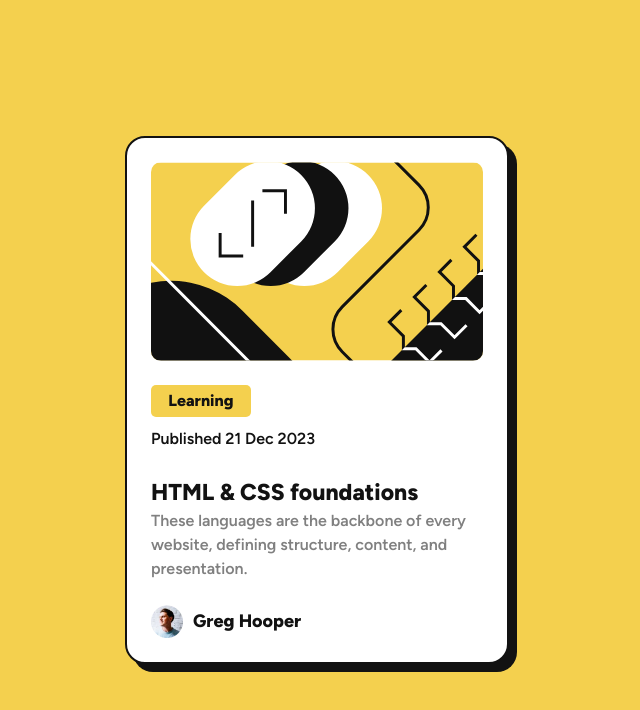
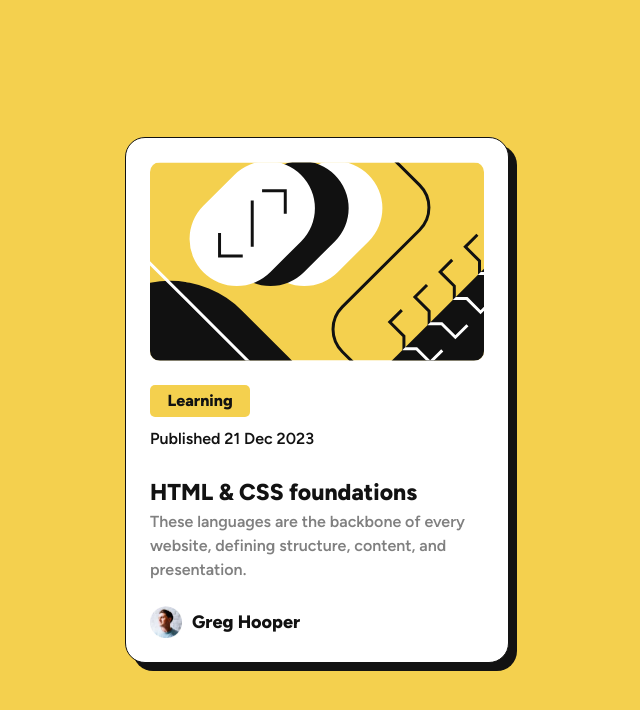
Before and after one commit to LenH4rd/blog-preview-card, a plain HTML site: page index.html in a window 1280 px wide. Shown: the whole page, without its empty margins (323-963 px from the left). Drawn offline with Linux system fonts and the light colour scheme.

Commit message:
Update style.css

```diff
--- a/style.css
+++ b/style.css
@@ -1,15 +1,15 @@
 @font-face {
-  font-family: 'Figtree';
+  font-family: "Figtree";
   font-weight: 600;
-  src: local('Figtree'), local('Figtree'),
+  src: local("Figtree"), local("Figtree"),
     url(assets/fonts/Figtree-VariableFont_wght.ttf),
     url(assets/fonts/Figtree-Italic-VariableFont_wght.ttf);
 }
 
 @font-face {
-  font-family: 'Figtree';
+  font-family: "Figtree";
   font-weight: 800;
-  src: local('Figtree Semibold'), local('Figtree-SemiBold'),
+  src: local("Figtree Semibold"), local("Figtree-SemiBold"),
     url(assets/fonts/Figtree-VariableFont_wght.ttf),
     url(assets/fonts/Figtree-Italic-VariableFont_wght.ttf);
 }
@@ -47,8 +47,8 @@ html {
 }
 
 /* Remove list styles on ul, ol elements with a list role, which suggests default styling will be removed */
-ul[role='list'],
-ol[role='list'] {
+ul[role="list"],
+ol[role="list"] {
   list-style: none;
 }
 
@@ -127,7 +127,7 @@ textarea:not([rows]) {
 }
 
 body {
-  font-family: 'Figtree', sans-serif;
+  font-family: "Figtree", sans-serif;
   font-size: 0.8688rem;
   color: var(--clr-neutral-Grey);
 
@@ -149,7 +149,7 @@ main {
   margin: 0 1.5rem;
 
   border-radius: 1.25rem;
-  border: 0.125rem solid var(--clr-neutral-Black);
+  border: 0.0625rem solid var(--clr-neutral-Black);
 
   box-shadow: 0.5rem 0.5rem 0 var(--clr-neutral-Black);
 
```
